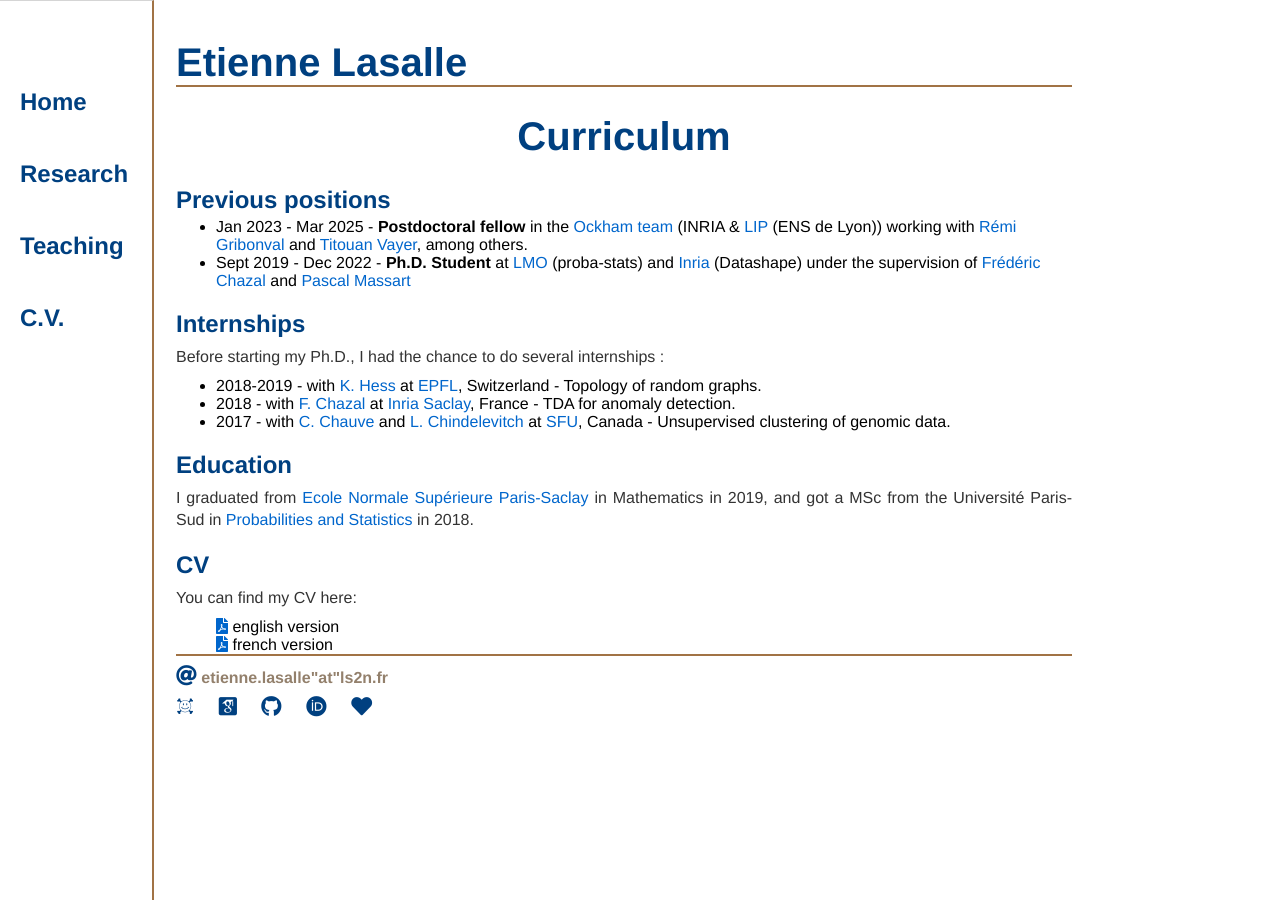
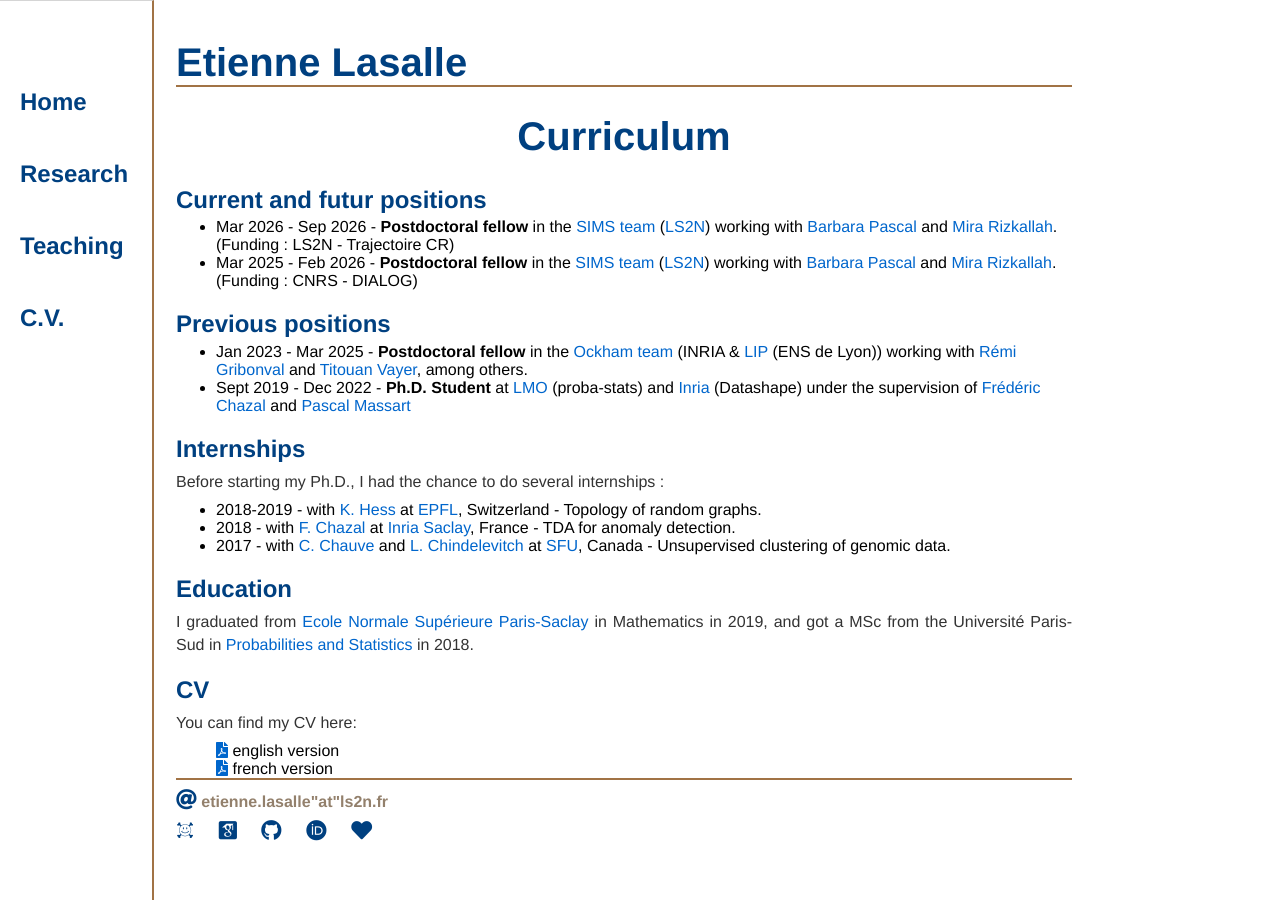
Before and after one commit to elasalle/elasalle.github.io, a Jekyll site: the page built from cv/index.html, in a window 1280 px wide. Built offline with Jekyll 4.4.1, drawn with Linux system fonts in a browser that asks for light colours; some web fonts are replaced.

Commit message:
update cv and new positions

```diff
--- a/cv/index.html
+++ b/cv/index.html
@@ -4,6 +4,13 @@ title: Etienne Lasalle, CV
 ---
 <div class="blurb">
     <h1 class="title1">Curriculum</h1>
+
+        <h2 class="title2">Current and futur positions</h2>
+    <ul class="normalsize nomargin">
+        <li>Mar 2026 - Sep 2026 - <b>Postdoctoral fellow</b> in the <a href="https://www.ls2n.fr/equipe/sims/">SIMS team</a> (<a href="https://www.ls2n.fr/">LS2N</a>) working with <a href="https://bpascal-fr.github.io/">Barbara Pascal</a> and <a href="https://mirarizkallah.wordpress.com/">Mira Rizkallah</a>. <br>(Funding : LS2N - Trajectoire CR)</li>
+        <li>Mar 2025 - Feb 2026 - <b>Postdoctoral fellow</b> in the <a href="https://www.ls2n.fr/equipe/sims/">SIMS team</a> (<a href="https://www.ls2n.fr/">LS2N</a>) working with <a href="https://bpascal-fr.github.io/">Barbara Pascal</a> and <a href="https://mirarizkallah.wordpress.com/">Mira Rizkallah</a>. <br>(Funding : CNRS - DIALOG)</li>
+    </ul>
+
 
     <h2 class="title2">Previous positions</h2>
     <ul class="normalsize nomargin">
--- a/index.html
+++ b/index.html
@@ -44,7 +44,9 @@ title: Etienne Lasalle
 
 	<h2 class="title2">News</h2>
 	<ul class="normalsize">
+		<li>December, 2025 - I obtained a postdoc funding <q>Trajectoire CR</q> (March 2026 to Septembre 2026) from LS2N.</li>
+		<li>December, 2025 - Our preprint <q><i>Topological Spatial Graph Coarsening</i></q> is out.  Check it out <a href="https://arxiv.org/pdf/2512.24327">here</a>.</li>
 		<li>September, 2025 - Our preprint <q><i>Joint reproduction number and spatial connectivity structure estimation via graph sparsity-promoting penalized functional</i></q> is out.  Check it out <a href="https://arxiv.org/pdf/2509.20034">here</a>.</li>
-		<li>August, 2025 - Our paper <q><i>PASCO (PArallel Structured COarsening): an overlay to speed up graph clustering algorithms</i></q> has been accepted at <i>ECML 2025</i> (Journal Track) and published in <i>Machine Learning</i>. <br> I presented this work in Porto on the 16th of September.</li>
+		<!-- <li>August, 2025 - Our paper <q><i>PASCO (PArallel Structured COarsening): an overlay to speed up graph clustering algorithms</i></q> has been accepted at <i>ECML 2025</i> (Journal Track) and published in <i>Machine Learning</i>. <br> I presented this work in Porto on the 16th of September.</li>	 -->
 	</ul>
 </div><!-- /.blurb -->
```
Also changed, not shown: 1 other file.
